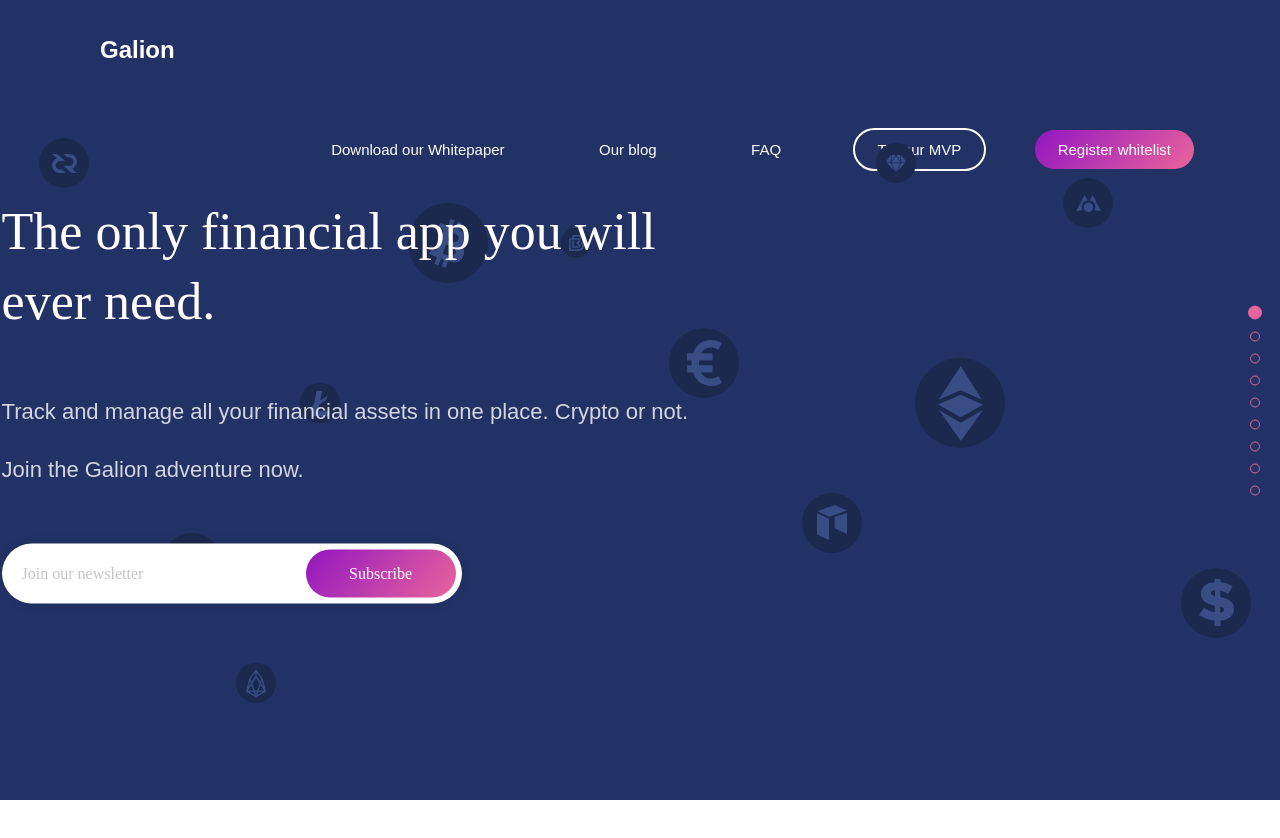
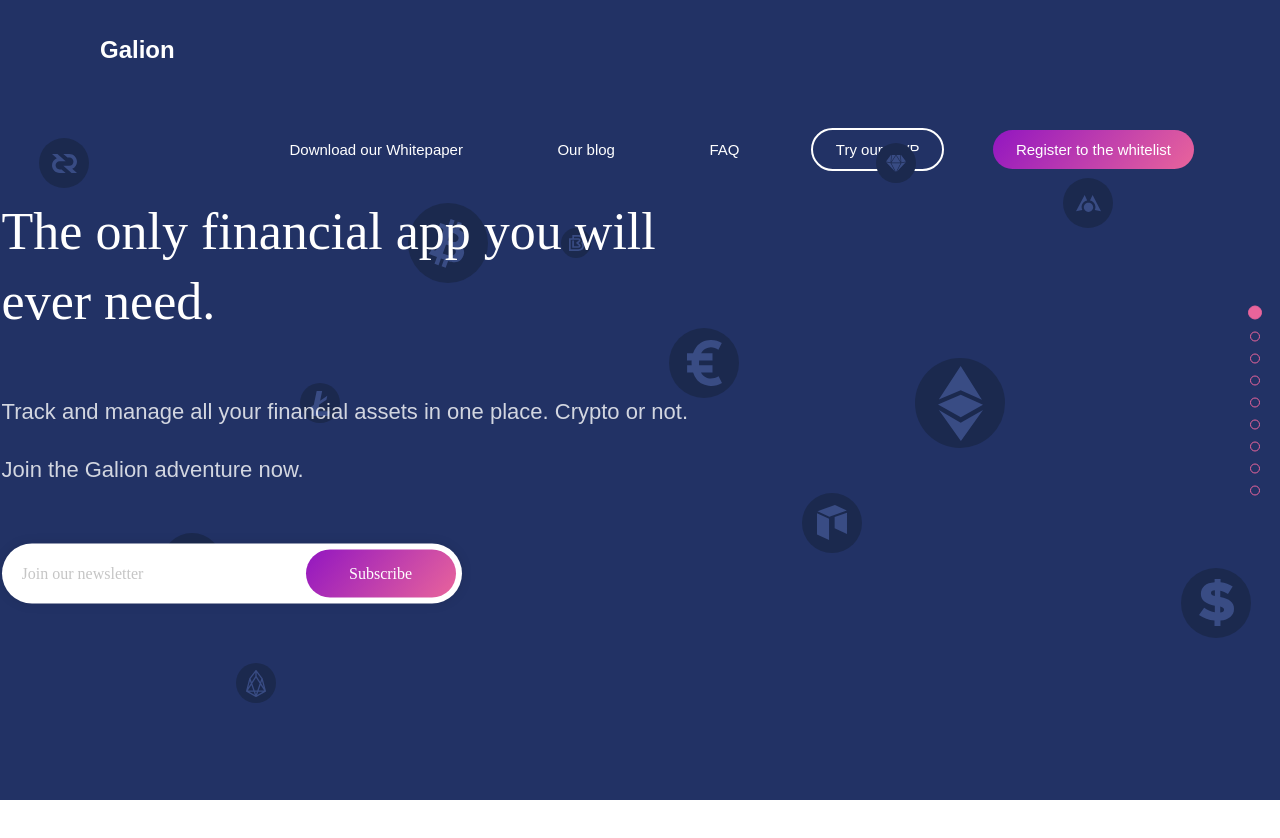
Before and after one commit to galion-io/galion.io, a website with bundled scripts: page src/index.html in a window 1280 px wide. Shown: the top 838 px of the page. Built offline with nearby package versions, Linux system fonts and the light colour scheme; animation ran at ten frames a second; files whose address does not match are found by name.

```diff
--- a/src/index.html
+++ b/src/index.html
@@ -54,7 +54,7 @@
           <a target="_blank" href="https://medium.com/galion-io">Our blog</a>
           <a target="_blank" href="https://galionsupport.zendesk.com/hc">FAQ</a>
           <a class="btn-border" target="_blank" href="https://app.galion.io">Try our MVP</a>
-          <a class="btn-color">Register whitelist</a>
+          <a class="btn-color">Register to the whitelist</a>
         </nav>
       </header>
 
```
